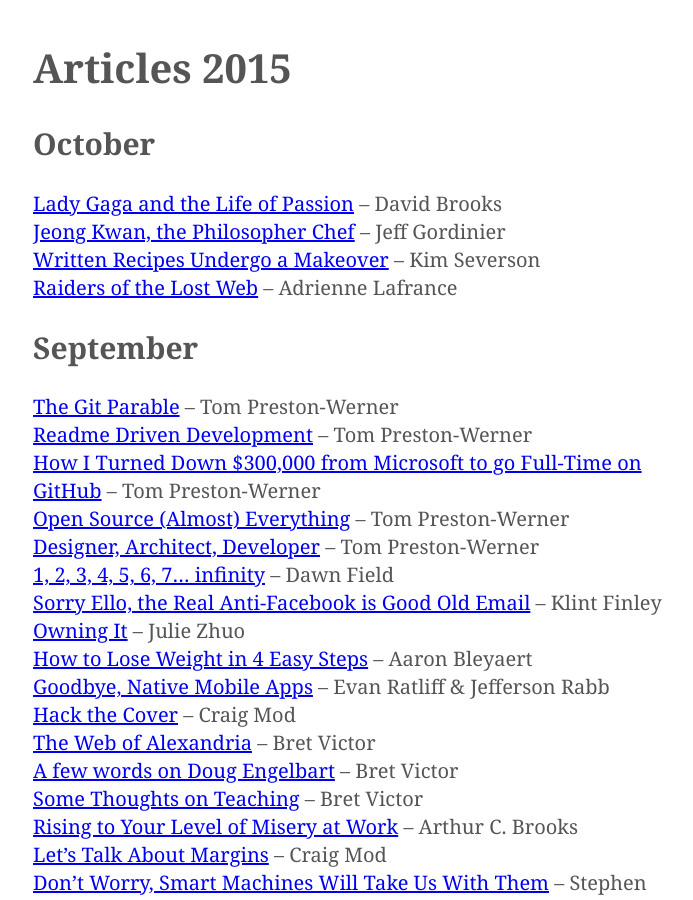
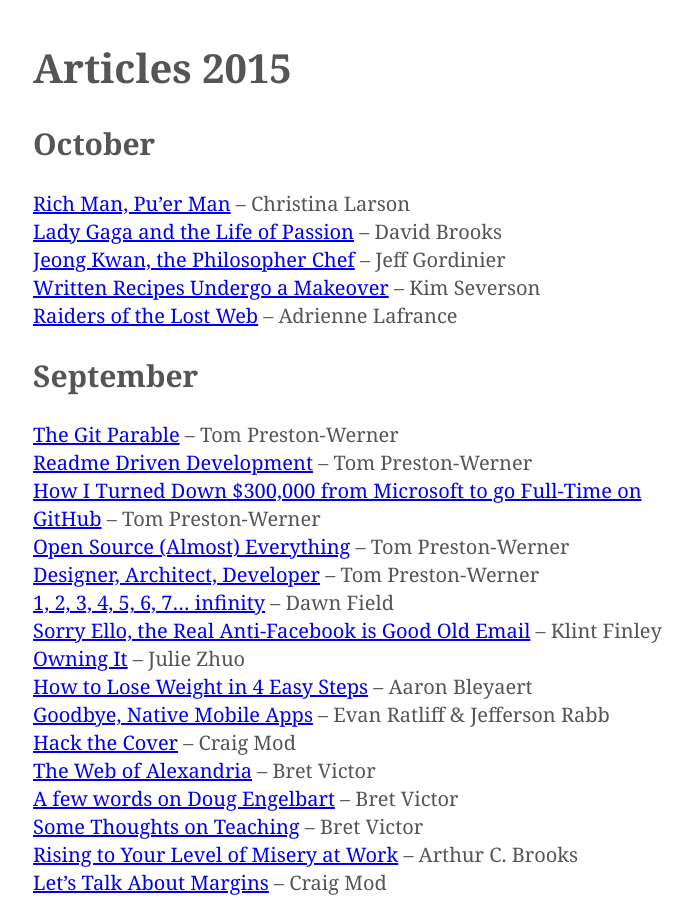
Before and after one commit to kmcgillivray/librarie, a Jekyll site: the page built from articles/2015.md, in a window 1280 px wide and 900 px high. Shown: the whole window, without its empty margins (282-975 px from the left). Built offline with Jekyll 4.4.1, drawn with Linux system fonts in a browser that asks for light colours.

Commit message:
New article

```diff
--- a/articles/2015.md
+++ b/articles/2015.md
@@ -5,6 +5,7 @@
 
 ## October
 
+* [Rich Man, Pu'er Man](http://foreignpolicy.com/2015/10/30/why-puer-tea-is-the-next-big-asset-class-transforming-chinas-villages-green-gold/) – Christina Larson
 * [Lady Gaga and the Life of Passion](http://www.nytimes.com/2015/10/23/opinion/lady-gaga-and-the-life-of-passion.html) – David Brooks
 * [Jeong Kwan, the Philosopher Chef](http://www.nytimes.com/2015/10/16/t-magazine/jeong-kwan-the-philosopher-chef.html?_r=0) – Jeff Gordinier
 * [Written Recipes Undergo a Makeover](http://www.nytimes.com/2015/10/14/dining/written-recipes-undergo-a-makeover.html) – Kim Severson
```
